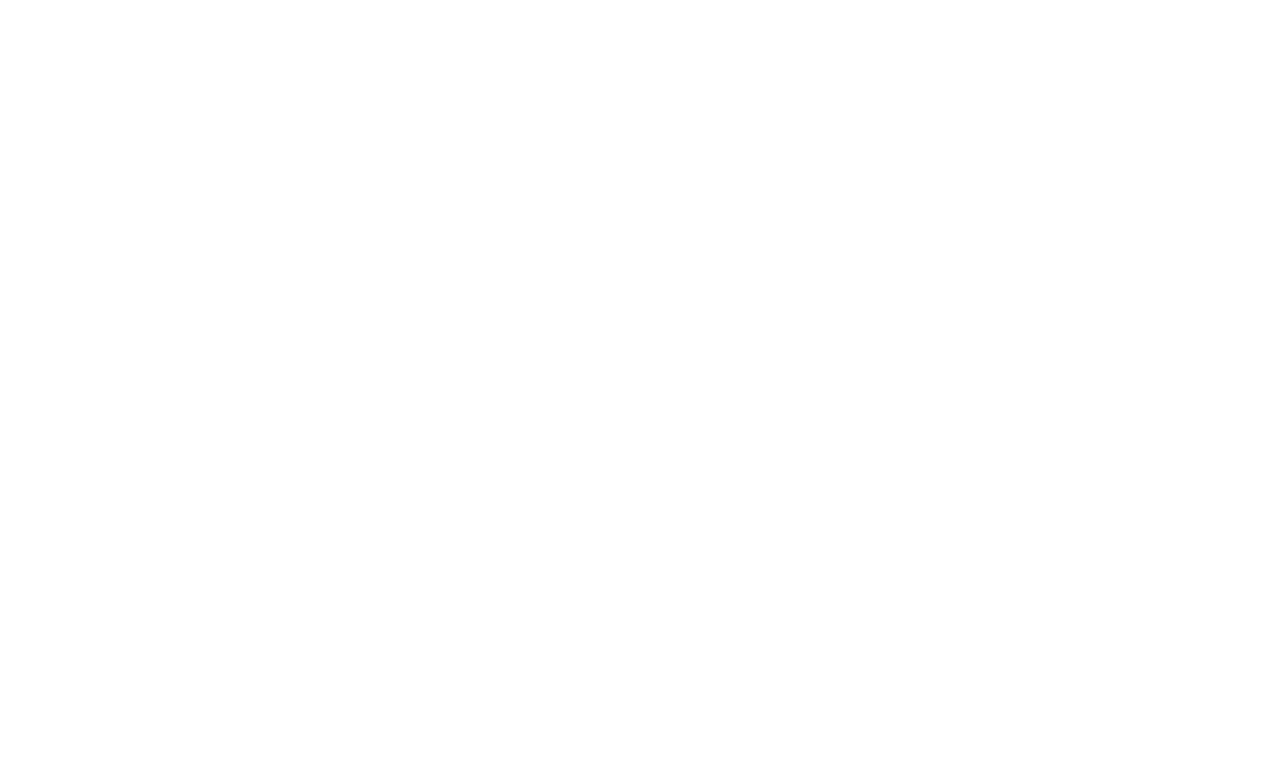
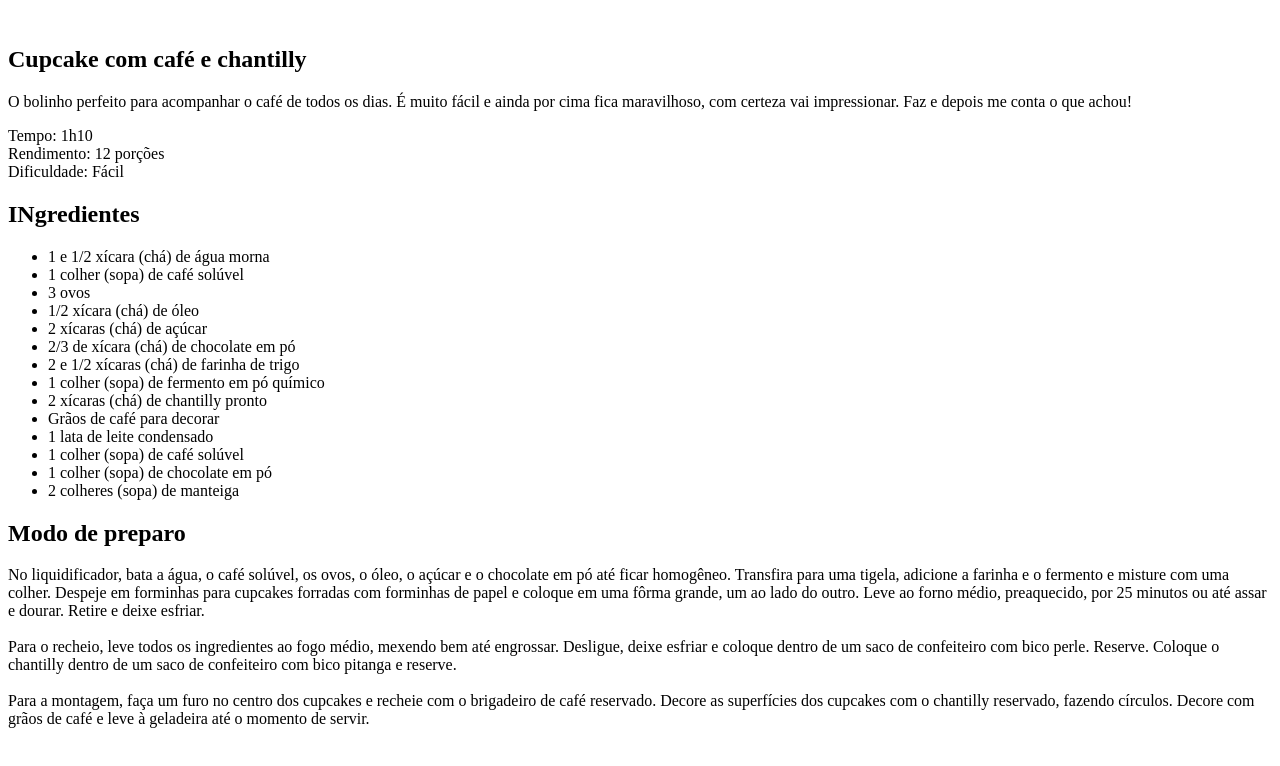
Before and after one commit to Elielltn/projeto-receita-rocketseat, a plain HTML site: page index.html in a window 1280 px wide. Drawn offline with Linux system fonts and the light colour scheme.

Commit message:
iniciando a estrutura html

```diff
--- a/index.html
+++ b/index.html
@@ -1,11 +1,65 @@
 <!DOCTYPE html>
 <html lang="pt-br">
-<head>
-  <meta charset="UTF-8">
-  <meta name="viewport" content="width=device-width, initial-scale=1.0">
-  <title>Página de receita</title>
-</head>
-<body>
-
-</body>
+  <head>
+    <meta charset="UTF-8" />
+    <meta name="viewport" content="width=device-width, initial-scale=1.0" />
+    <title>Página de receita</title>
+  </head>
+  <body>
+    <div id="page">
+      <img src="" alt="" />
+      <main>
+        <section id="about">
+          <h1>Cupcake com café e chantilly</h1>
+          <p>
+            O bolinho perfeito para acompanhar o café de todos os dias. É muito
+            fácil e ainda por cima fica maravilhoso, com certeza vai
+            impressionar. Faz e depois me conta o que achou!
+          </p>
+          <p>
+            Tempo: 1h10 <br />
+            Rendimento: 12 porções <br />
+            Dificuldade: Fácil
+          </p>
+        </section>
+        <section id="ingredients">
+          <h2>INgredientes</h2>
+          <ul>
+            <li>1 e 1/2 xícara (chá) de água morna</li>
+            <li>1 colher (sopa) de café solúvel</li>
+            <li>3 ovos</li>
+            <li>1/2 xícara (chá) de óleo</li>
+            <li>2 xícaras (chá) de açúcar</li>
+            <li>2/3 de xícara (chá) de chocolate em pó</li>
+            <li>2 e 1/2 xícaras (chá) de farinha de trigo</li>
+            <li>1 colher (sopa) de fermento em pó químico</li>
+            <li>2 xícaras (chá) de chantilly pronto</li>
+            <li>Grãos de café para decorar</li>
+            <li>1 lata de leite condensado</li>
+            <li>1 colher (sopa) de café solúvel</li>
+            <li>1 colher (sopa) de chocolate em pó</li>
+            <li>2 colheres (sopa) de manteiga</li>
+          </ul>
+        </section>
+        <section id="preparation">
+          <h2>Modo de preparo</h2>
+          No liquidificador, bata a água, o café solúvel, os ovos, o óleo, o
+          açúcar e o chocolate em pó até ficar homogêneo. Transfira para uma
+          tigela, adicione a farinha e o fermento e misture com uma colher.
+          Despeje em forminhas para cupcakes forradas com forminhas de papel e
+          coloque em uma fôrma grande, um ao lado do outro. Leve ao forno médio,
+          preaquecido, por 25 minutos ou até assar e dourar. Retire e deixe
+          esfriar. <br /><br>
+          Para o recheio, leve todos os ingredientes ao fogo médio, mexendo bem
+          até engrossar. Desligue, deixe esfriar e coloque dentro de um saco de
+          confeiteiro com bico perle. Reserve. Coloque o chantilly dentro de um
+          saco de confeiteiro com bico pitanga e reserve. <br /> <br>
+          Para a montagem, faça um furo no centro dos cupcakes e recheie com o
+          brigadeiro de café reservado. Decore as superfícies dos cupcakes com o
+          chantilly reservado, fazendo círculos. Decore com grãos de café e leve
+          à geladeira até o momento de servir.
+        </section>
+      </main>
+    </div>
+  </body>
 </html>
```
